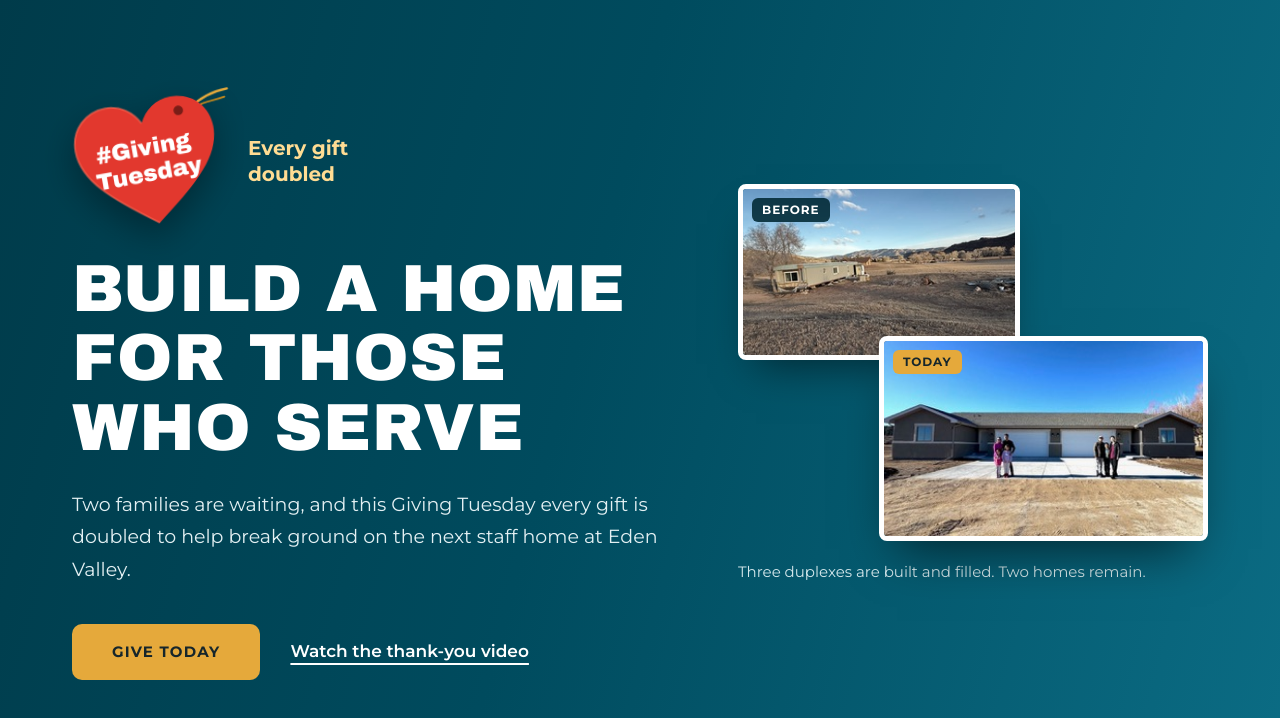
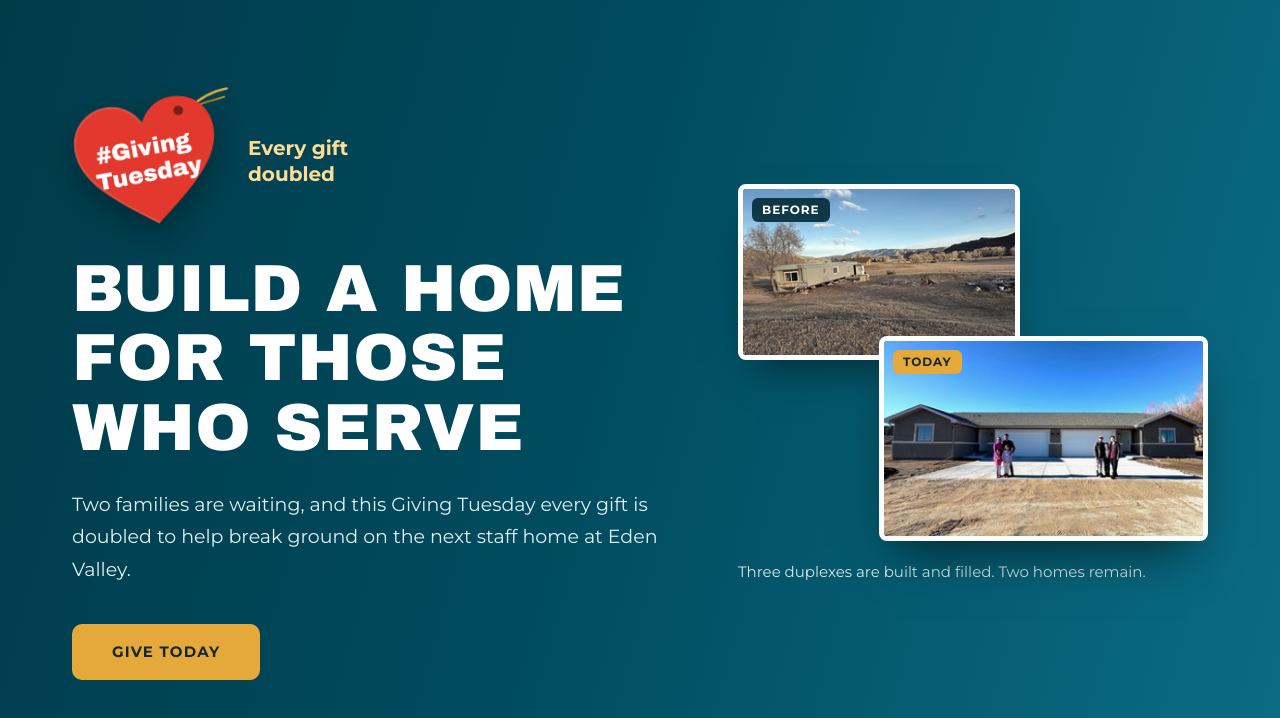
Before and after one commit to samirtharaj7-creator/eden-valley-giving-tuesday, a plain HTML site: page index.html in a window 1280 px wide. Shown: the part 82-800 px from the top of the page. Drawn offline with Linux system fonts and the light colour scheme.

Commit message:
Hero: remove Watch the thank-you video link
Co-Authored-By: Claude Opus 5.5 <noreply@anthropic.com>

```diff
--- a/index.html
+++ b/index.html
@@ -83,7 +83,6 @@ a{color:#00647B}a:hover{color:#004B5E}
 <p style="margin: 0; max-width: 34em; font-size: 19px; color: #E3F0F3">Two families are waiting, and this Giving Tuesday every gift is doubled to help break ground on the next staff home at Eden Valley.</p>
 <div style="display: flex; flex-wrap: wrap; align-items: center; gap: 14px 30px; margin-top: 38px">
 <a data-give href="#give" style="display: inline-flex; align-items: center; justify-content: center; min-height: 56px; padding: 0 40px; background: #E5A93B; color: #16262B; text-decoration: none; font-weight: 700; font-size: 15px; letter-spacing: 0.08em; text-transform: uppercase; border-radius: 10px">Give Today</a>
-<a href="#video" style="color: #FFFFFF; font-weight: 600; text-decoration: underline; text-underline-offset: 6px; text-decoration-thickness: 2px; padding: 10px 0">Watch the thank-you video</a>
 </div>
 </div>
 <div style="flex: 1 1 380px; max-width: 470px; min-width: 0">
```
